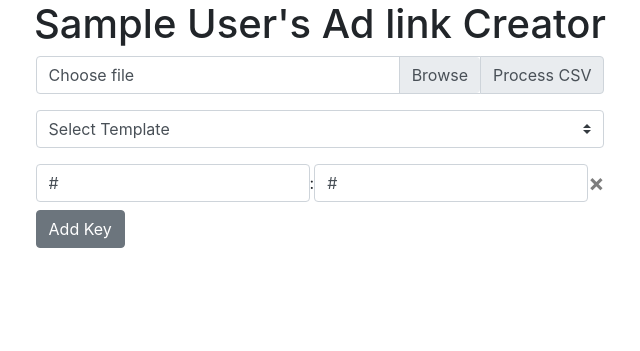
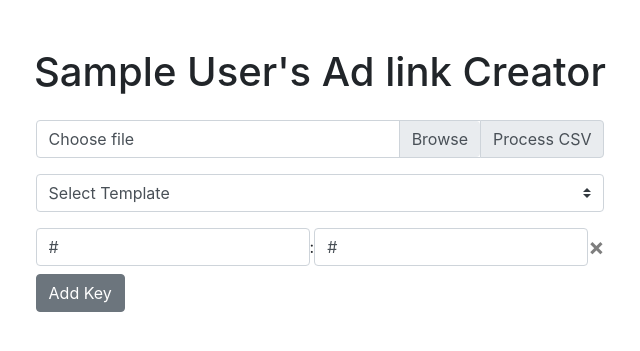
Before and after one commit to jmandarino-branch/ads-link-website, a Django app: template templates/index.html in a window 1280 px wide. Shown: the top 351 px of the page, without its empty margins (320-960 px from the left). Run offline with Django 3.2, Linux system fonts and the light colour scheme; a user stored in the database is signed in; tables that the repository leaves empty hold one stand-in row (values such as "Sample post"); the template is opened without the code that fills it: most values are stand-ins (such as "Sample title", 1, 10 or a date in 2020); some libraries are stand-ins or nearby versions.

Commit message:
change padding for title

```diff
--- a/templates/index.html
+++ b/templates/index.html
@@ -1,7 +1,7 @@
 {% extends "base_html.html" %}
 
 {% block content %}
-    <h1 class="text-center">{{ user.company }}'s Ad link Creator</h1>
+    <h1 class="text-center pt-5 pb-3">{{ user.company }}'s Ad link Creator</h1>
 
     <!-- this is the form -->
     <div class="d-flex justify-content-center align-items-center container ">
```
